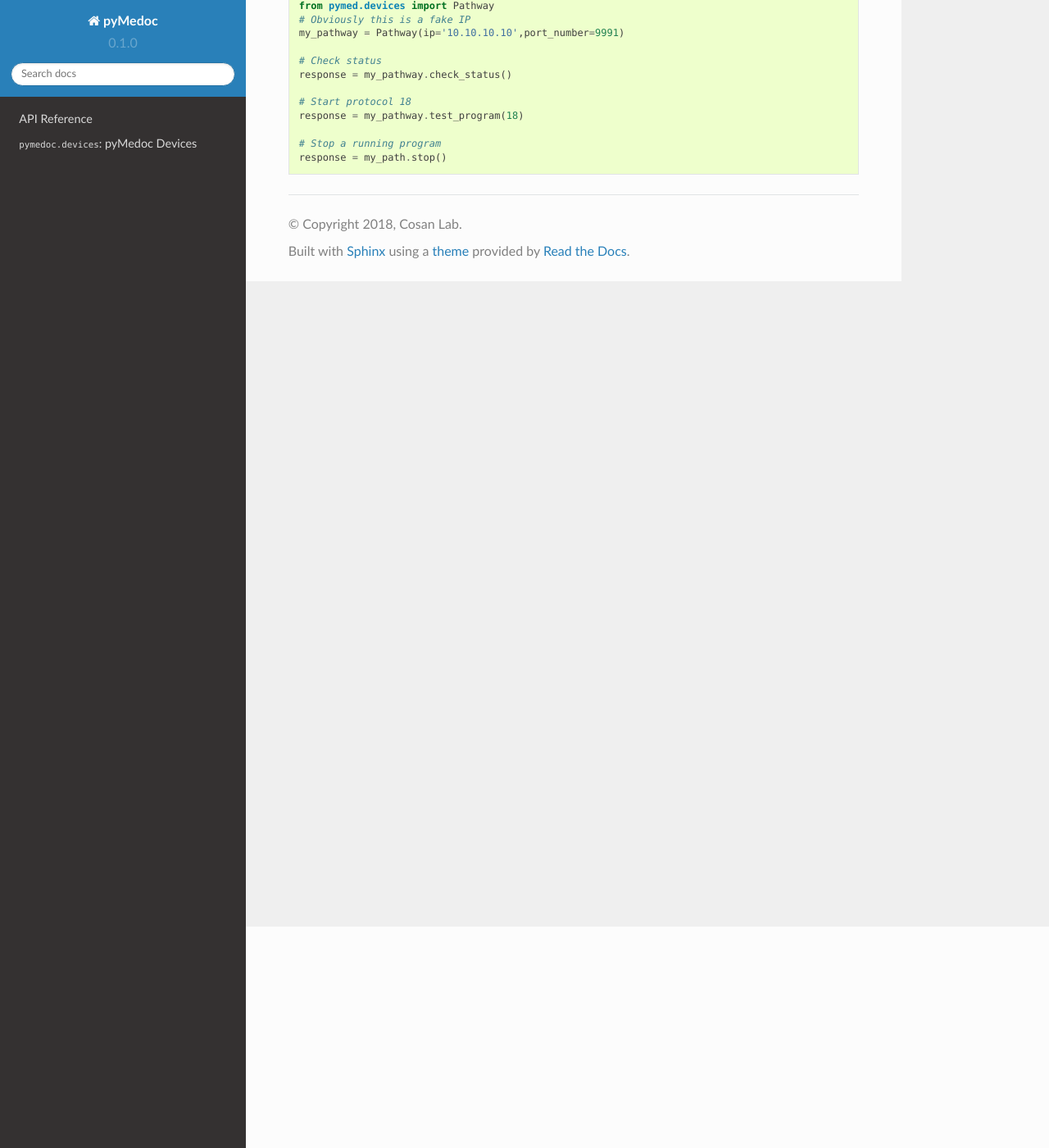
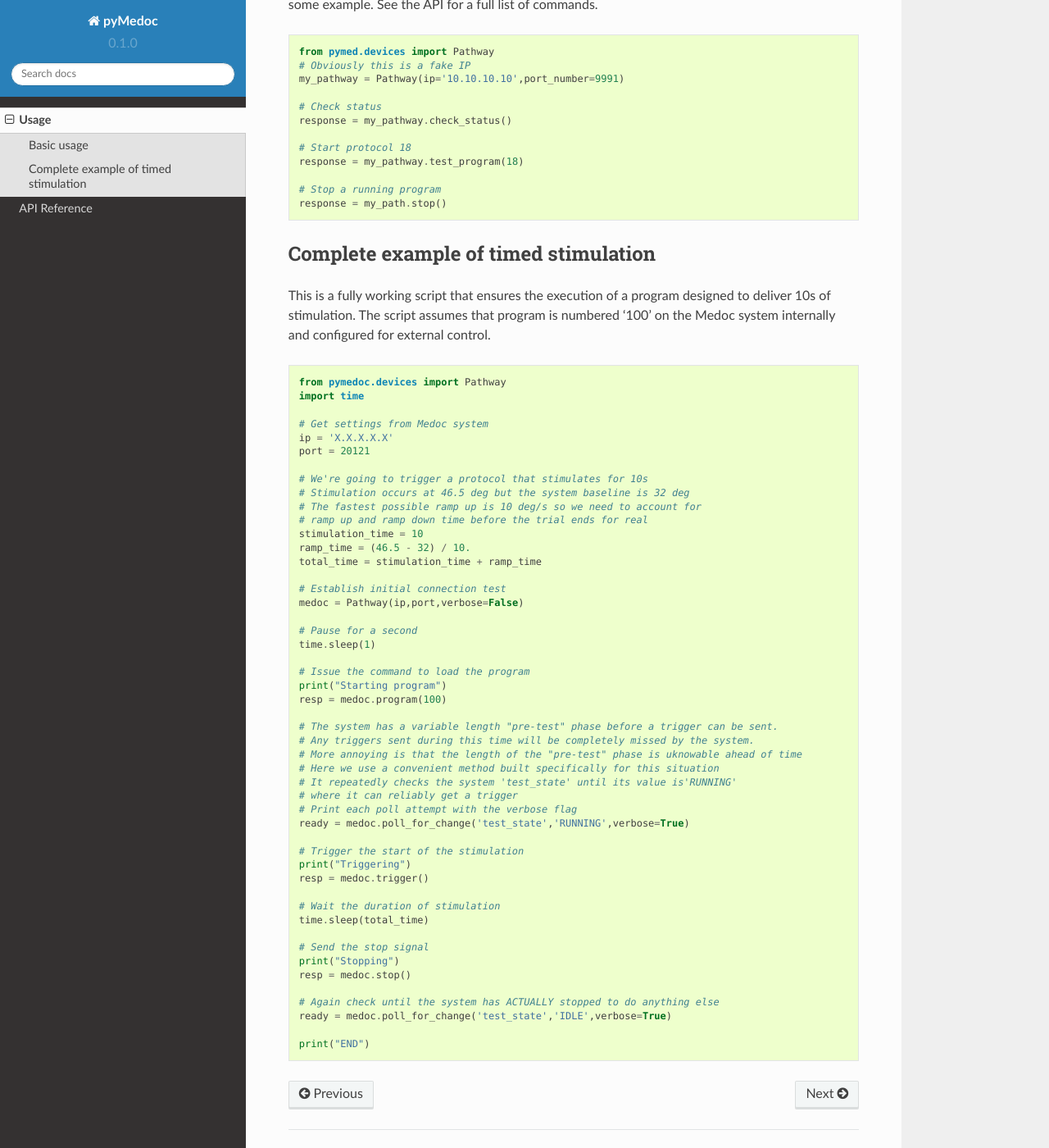
Before and after one commit to cosanlab/pymedoc, a Sphinx documentation site: the page built from docs/usage.rst, in a window 1280 px wide and 1400 px high, scrolled down 270 px. Shown: the whole window at 82% size. Built offline with Sphinx 7.4.7 and the Read the Docs theme 2.0.0, drawn with Linux system fonts in a browser that asks for light colours.

Commit message:
Added poll for state change method and updated docs.

```diff
--- a/docs/api.rst
+++ b/docs/api.rst
@@ -1,5 +1,5 @@
 API Reference
-=============
+-------------
 
 This reference provides detailed documentation for all the features in pyMedoc
 
--- a/docs/usage.rst
+++ b/docs/usage.rst
@@ -1,5 +1,8 @@
 Usage
-=====
+-----
+
+Basic usage
+===========
 
 To use this package, simply initialize the Pathway device and call its methods to interface with the Medoc system. pyMedoc automatically tries to establish a connection on initialization. Below are some example. See the API for a full list of commands.
 
@@ -17,3 +20,60 @@ To use this package, simply initialize the Pathway device and call its methods t
 
     # Stop a running program
     response = my_path.stop()
+
+Complete example of timed stimulation
+=====================================
+
+This is a fully working script that ensures the execution of a program designed to deliver 10s of stimulation. The script assumes that program is numbered '100' on the Medoc system internally and configured for external control.
+
+.. code-block:: python
+
+    from pymedoc.devices import Pathway
+    import time
+
+    # Get settings from Medoc system
+    ip = 'X.X.X.X.X'
+    port = 20121
+
+    # We're going to trigger a protocol that stimulates for 10s
+    # Stimulation occurs at 46.5 deg but the system baseline is 32 deg
+    # The fastest possible ramp up is 10 deg/s so we need to account for
+    # ramp up and ramp down time before the trial ends for real
+    stimulation_time = 10
+    ramp_time = (46.5 - 32) / 10.
+    total_time = stimulation_time + ramp_time
+
+    # Establish initial connection test
+    medoc = Pathway(ip,port,verbose=False)
+
+    # Pause for a second
+    time.sleep(1)
+
+    # Issue the command to load the program
+    print("Starting program")
+    resp = medoc.program(100)
+
+    # The system has a variable length "pre-test" phase before a trigger can be sent.
+    # Any triggers sent during this time will be completely missed by the system.
+    # More annoying is that the length of the "pre-test" phase is uknowable ahead of time
+    # Here we use a convenient method built specifically for this situation
+    # It repeatedly checks the system 'test_state' until its value is'RUNNING'
+    # where it can reliably get a trigger
+    # Print each poll attempt with the verbose flag
+    ready = medoc.poll_for_change('test_state','RUNNING',verbose=True)
+
+    # Trigger the start of the stimulation
+    print("Triggering")
+    resp = medoc.trigger()
+
+    # Wait the duration of stimulation
+    time.sleep(total_time)
+
+    # Send the stop signal
+    print("Stopping")
+    resp = medoc.stop()
+
+    # Again check until the system has ACTUALLY stopped to do anything else
+    ready = medoc.poll_for_change('test_state','IDLE',verbose=True)
+
+    print("END")
```
Also changed, not shown: docs/index.rst (+4 -20 lines), 1 other file.
